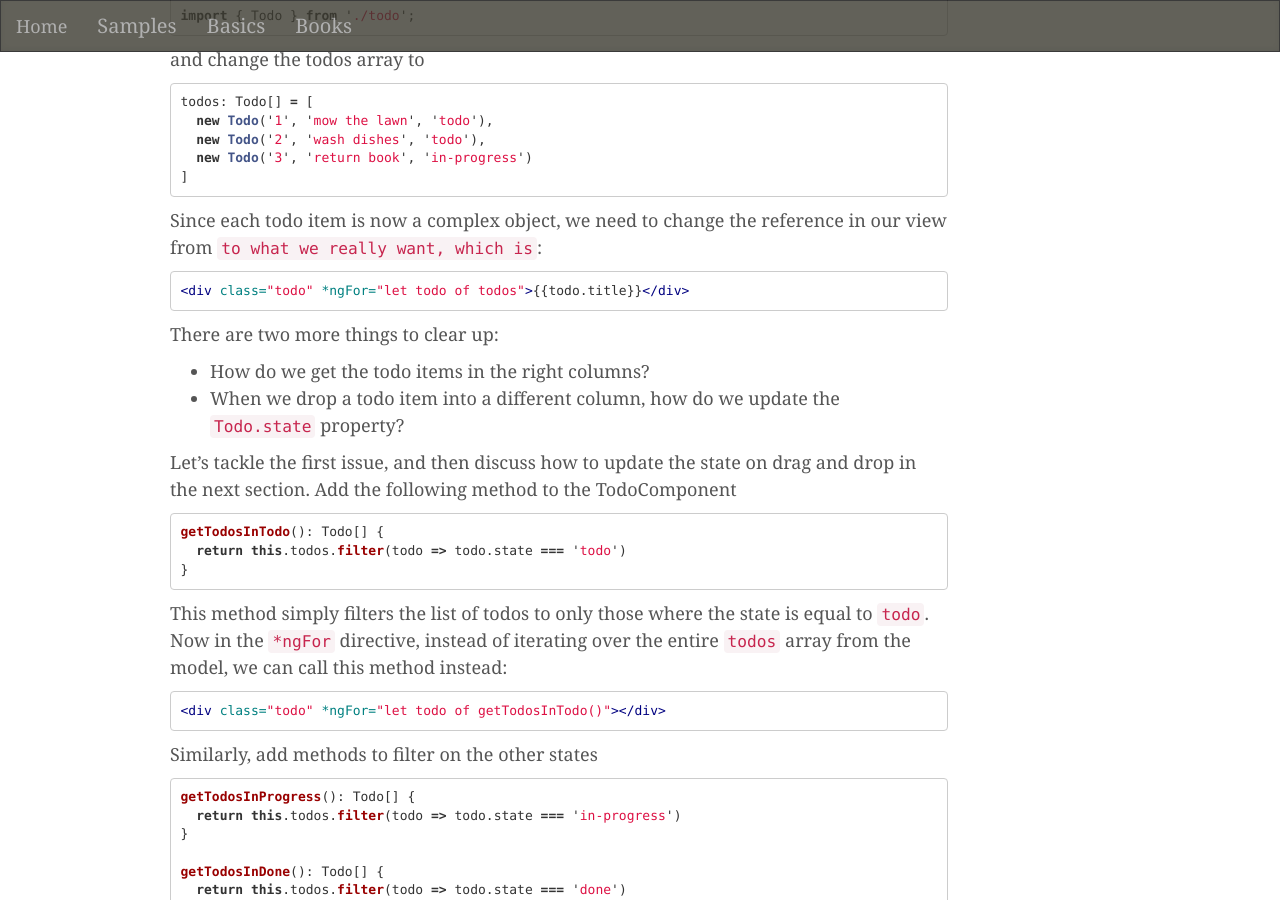
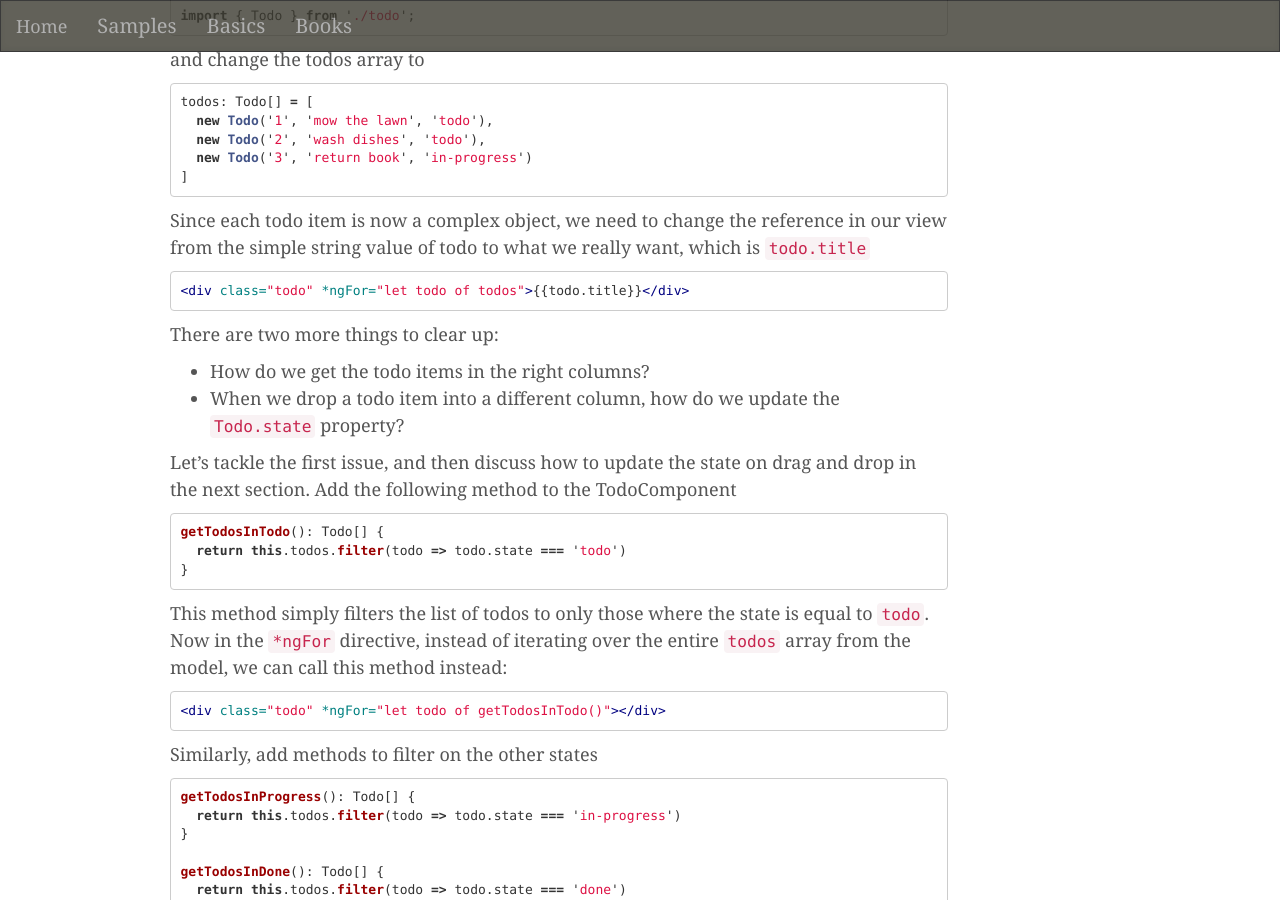
Before and after one commit to chasefranks/chasefranks.github.io, a Jekyll site: the page built from _posts/2017-08-12-drag-drop-angular2.md, in a window 1280 px wide and 900 px high, scrolled down 8562 px. Built offline with Jekyll 4.4.1, drawn with Linux system fonts in a browser that asks for light colours; comment, search, counter and statistics services are not loaded; some of the changed text lies outside the part shown.

Commit message:
update post drag-drop-angular2

````diff
--- a/_posts/2017-08-12-drag-drop-angular2.md
+++ b/_posts/2017-08-12-drag-drop-angular2.md
@@ -292,7 +292,7 @@
 <div class="todo-col" id="todo" [dragula]='"todo-bag"'>
   <h2>Todo</h2>
   <!-- add todos here -->
-  <div class="todo" *ngFor="let todo of todos">{{todo.title}}</div>
+  <div class="todo" *ngFor="let todo of todos">{{todo}}</div>
 </div>
 <div class="todo-col" id="in-progress" [dragula]='"todo-bag"'>
   <h2>In-Progress</h2>
@@ -349,7 +349,7 @@
 ]
 ```
 
-Since each todo item is now a complex object, we need to change the reference in our view from `{{todo}}` to what we really want, which is `{{todo.title}}`:
+Since each todo item is now a complex object, we need to change the reference in our view from the simple string value of todo to what we really want, which is `todo.title`
 
 {% raw %}
 ```html
````
